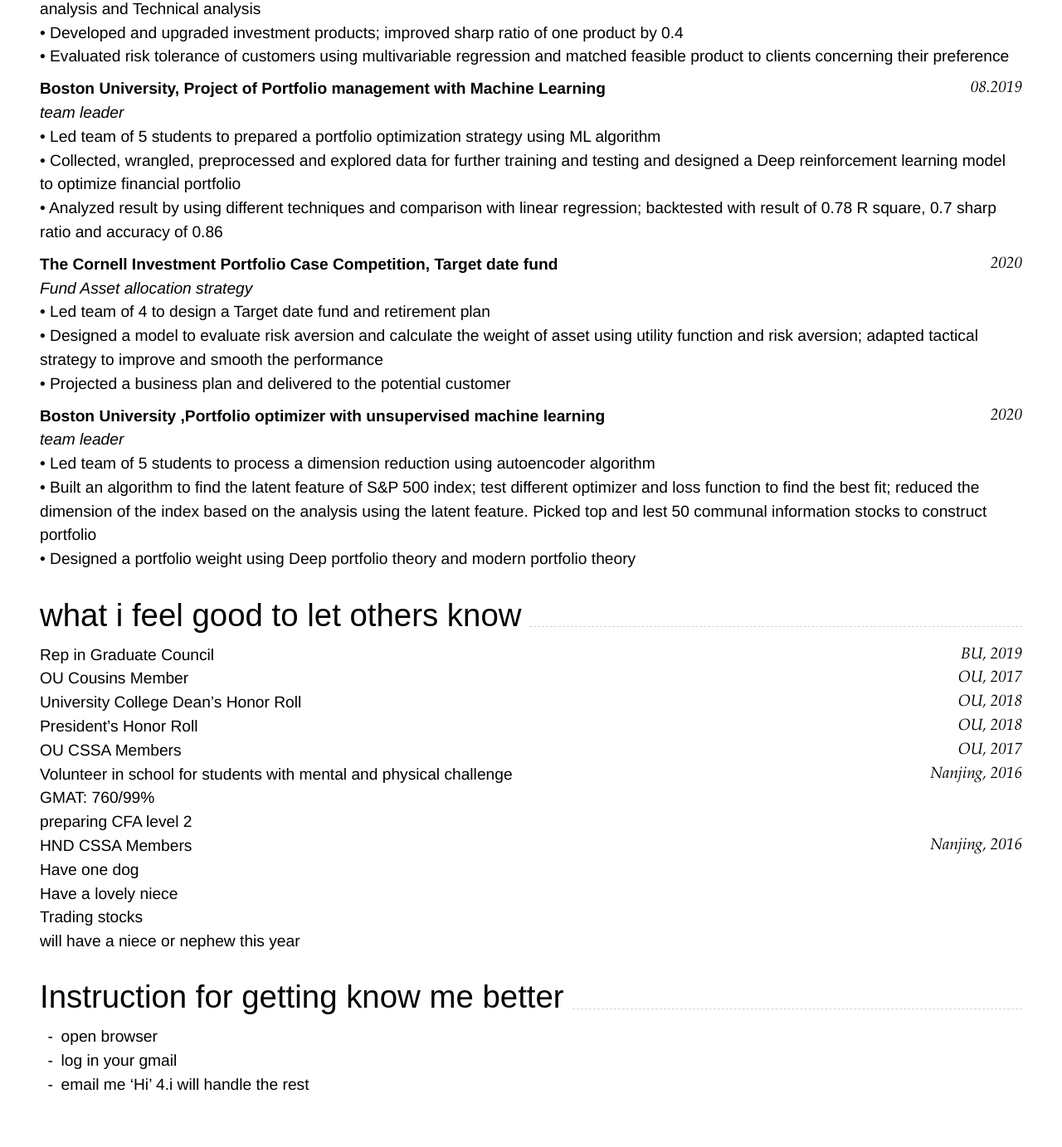
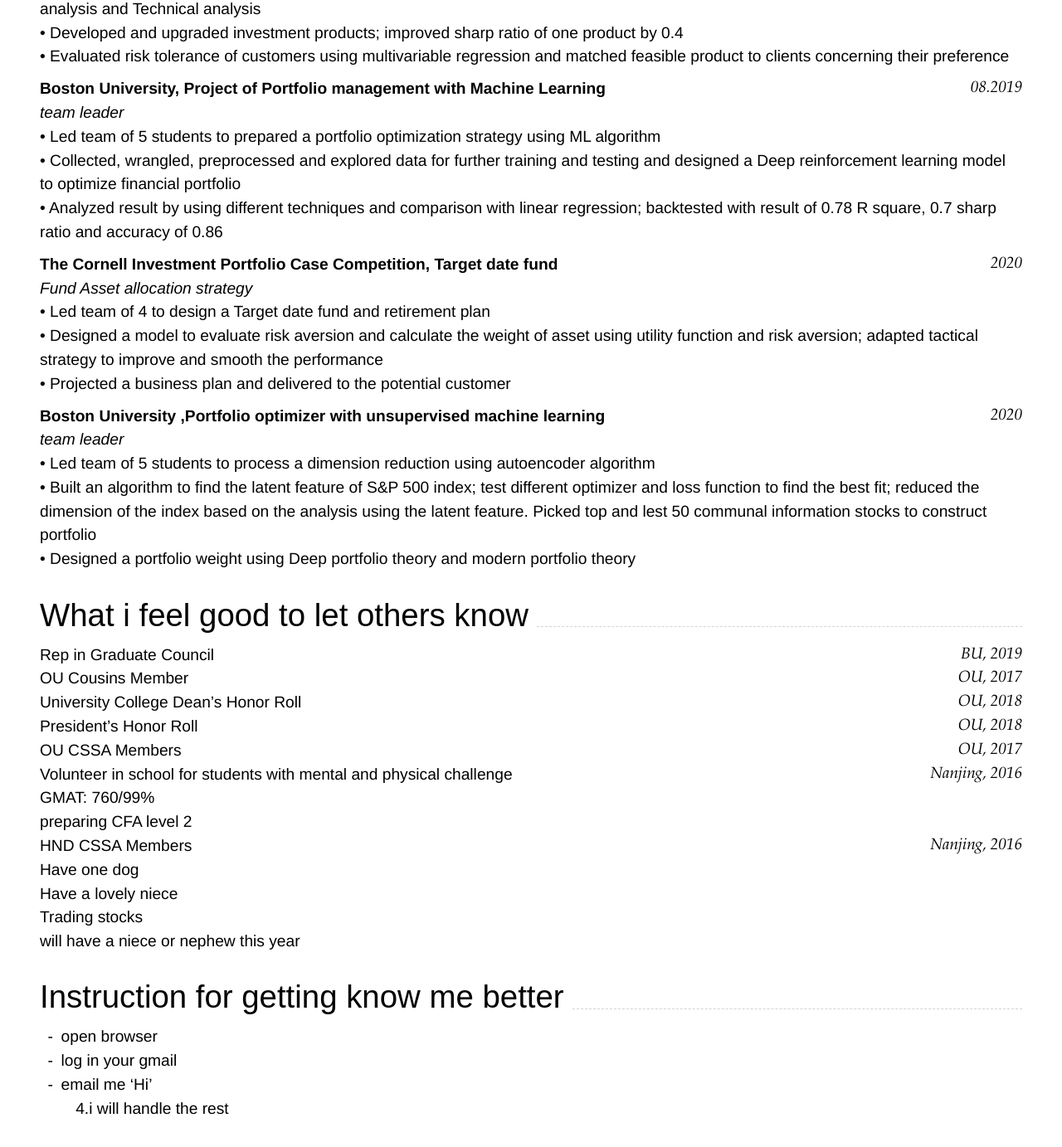
Before and after one commit to Yang-Tao-YT/CV, a Jekyll site: the page built from index.md, in a window 1280 px wide and 1400 px high, scrolled down 918 px. Shown: the top 1383 px of the window at 83% size. Built offline with Jekyll 4.4.1, drawn with Linux system fonts in a browser that asks for light colours.

```diff
--- a/index.md
+++ b/index.md
@@ -73,7 +73,7 @@ _team leader_<br>
 •	Designed a portfolio weight using Deep portfolio theory and modern portfolio theory
 
 ----
-## what i feel good to let others know
+## What i feel good to let others know
 Rep in Graduate Council `BU, 2019` <br>
 OU Cousins Member `OU, 2017` <br>
 University College Dean’s Honor Roll    `OU, 2018` <br>
@@ -92,5 +92,5 @@ will have a niece or nephew this year  <br>
 ## Instruction for getting know me better
 1. open browser
 2. log in your gmail
-3. email me 'Hi'
+3. email me 'Hi'<br>
 4.i will handle the rest
```
